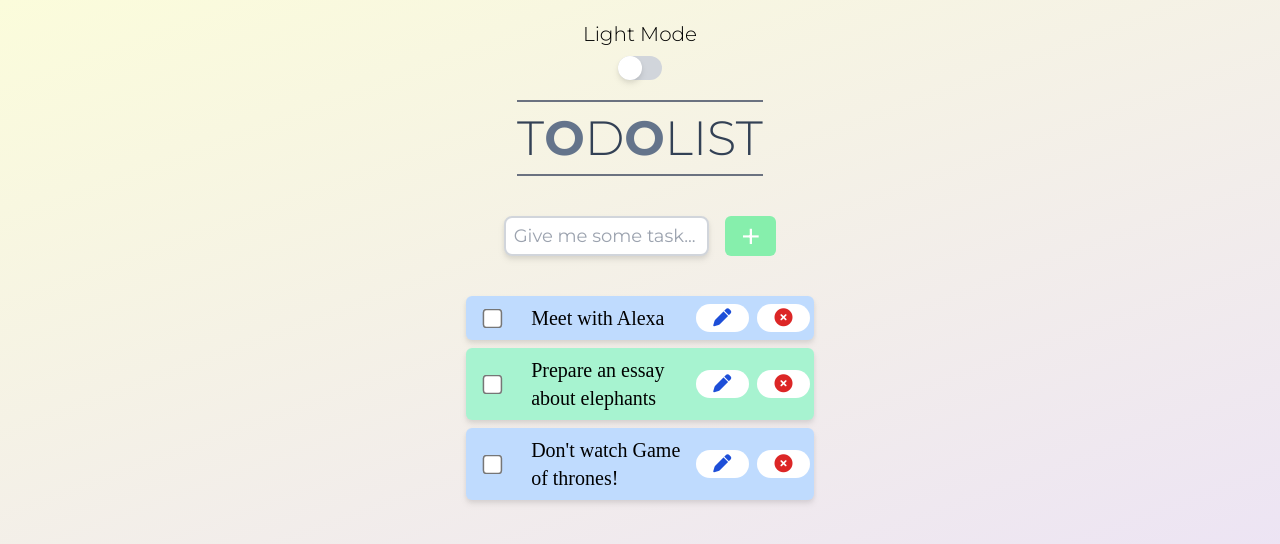
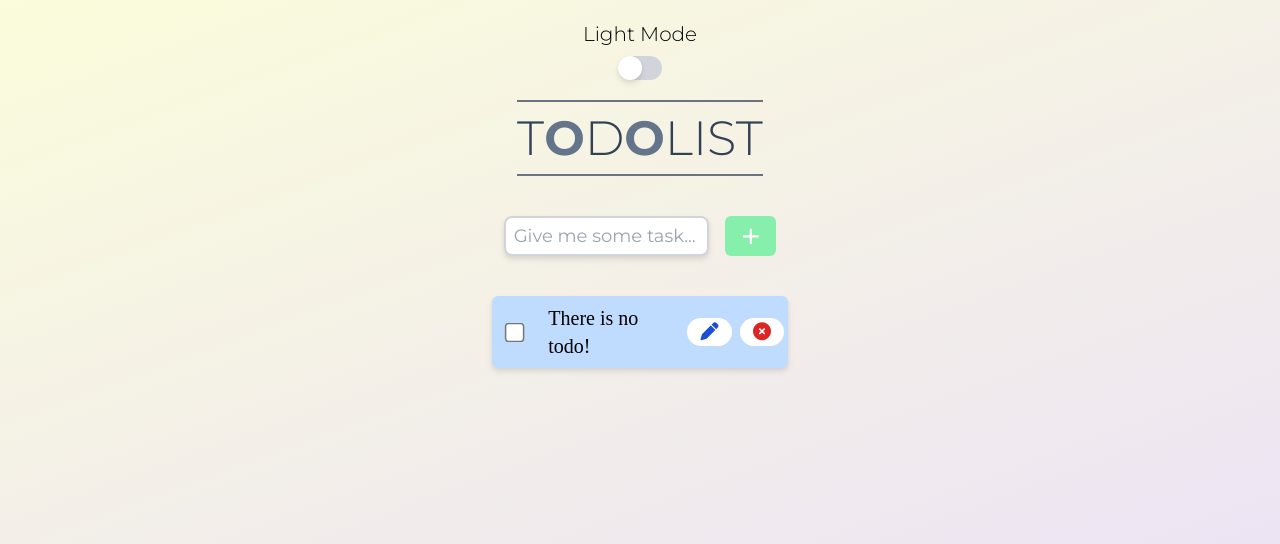
Before and after one commit to mustafaerenhizarci/todolist, a React (Create React App) app: page / in a window 1280 px wide. Shown: the top 544 px of the page. Built offline with nearby package versions, Linux system fonts and the light colour scheme; a web font is replaced by a local one.

Commit message:
localStorage Added

```diff
--- a/src/components/App.js
+++ b/src/components/App.js
@@ -1,4 +1,4 @@
-import React, { useState } from "react";
+import React, { useEffect, useState } from "react";
 
 // Importing Components
 import DarkMode from "./DarkMode";
@@ -19,29 +19,13 @@ const bgColors = [
   "bg-cyan-200 dark:bg-cyan-600",
 ];
 
-
 const App = () => {
-
   const randomNumber = Math.floor(Math.random() * bgColors.length);
 
   const starterTodos = [
     {
       id: nanoid(),
-      content: "Meet with Alexa",
-      completed: false,
-      bgColor: bgColors[Math.floor(Math.random() * bgColors.length)],
-      editable: false,
-    },
-    {
-      id: nanoid(),
-      content: "Prepare an essay about elephants",
-      completed: false,
-      bgColor: bgColors[Math.floor(Math.random() * bgColors.length)],
-      editable: false,
-    },
-    {
-      id: nanoid(),
-      content: "Don't watch Game of thrones!",
+      content: "There is no todo!",
       completed: false,
       bgColor: bgColors[Math.floor(Math.random() * bgColors.length)],
       editable: false,
@@ -49,9 +33,18 @@ const App = () => {
   ];
 
   // States
-  const [todos, setTodos] = useState(starterTodos);
+  const [todos, setTodos] = useState(
+    localStorage.getItem("todos")
+      ? JSON.parse(localStorage.getItem("todos"))
+      : starterTodos
+  );
   const [inputValue, setInputValue] = useState("");
   const [editableValue, setEditableValue] = useState("");
+
+  useEffect(() => {
+    (todos.length === 0) ? localStorage.setItem('todos',JSON.stringify(starterTodos)) : localStorage.setItem("todos", JSON.stringify(todos));
+    // eslint-disable-next-line react-hooks/exhaustive-deps
+  }, [todos]);
 
   // Functions
 
```
Also changed, not shown: public/styles.css.
